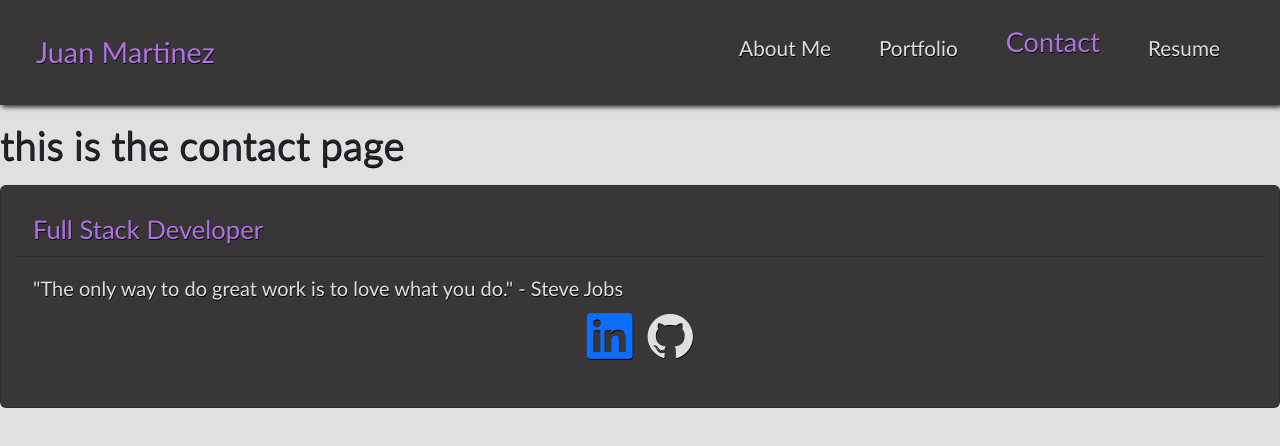
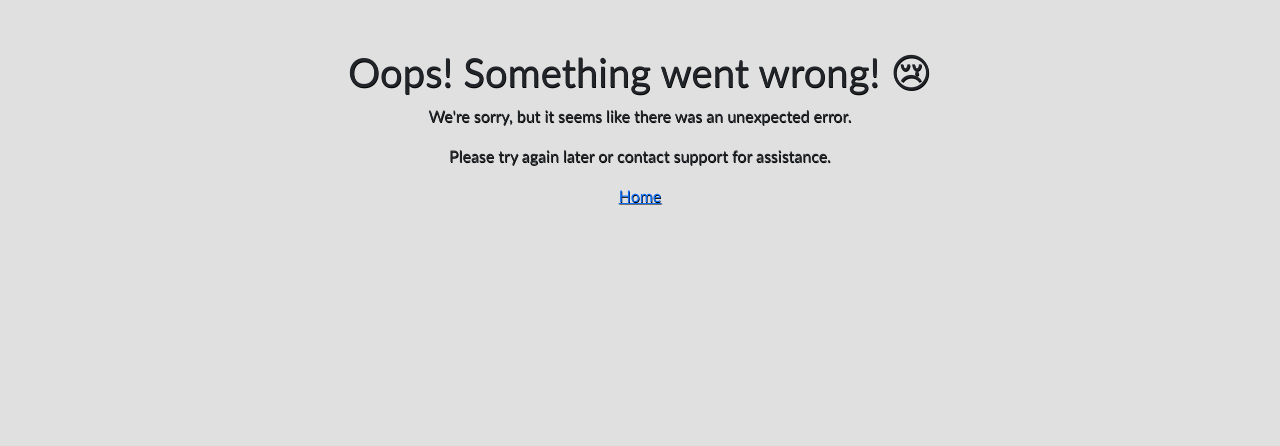
Before and after one commit to JuanMartinez503/React-portfolio, a React (Vite) app: page /contact in a window 1280 px wide. Shown: the top 446 px of the page. Built offline with nearby package versions, Linux system fonts and the light colour scheme.

Commit message:
finished the alpha

```diff
--- a/src/components/NavBar.jsx
+++ b/src/components/NavBar.jsx
@@ -40,11 +40,7 @@ export default function NavBar() {
                     Portfolio
                   </Link>
                 </li>
-                <li className="nav-item mx-3">
-                  <Link    className={
-                      currentURL === "/contact" ? "nav-link active" : "nav-link"
-                    } to="/contact">Contact</Link>
-                </li>
+
                 <li className="nav-item mx-3">
                   <Link  to="/resume"  className={
                       currentURL === "/resume" ? "nav-link active" : "nav-link"
--- a/src/main.jsx
+++ b/src/main.jsx
@@ -6,7 +6,6 @@ import './index.css'
 import 'bootstrap/dist/css/bootstrap.min.css'
 import 'bootstrap/dist/js/bootstrap.min.js'
 
-import Contact from './pages/Contact.jsx'
 import Home from './pages/Home.jsx'
 import ErrorPage from './pages/ErrorPage.jsx'
 import Portfolio from './pages/Portfolio.jsx'
@@ -30,10 +29,7 @@ const router = createBrowserRouter([
         path:'/resume',
         element: <Resume />
       },
-      {
-        path: '/contact',
-        element:<Contact />
-      },
+
       {
         path:'/portfolio',
         element: <Portfolio />
--- a/src/pages/Contact.jsx
+++ /dev/null
@@ -1,7 +0,0 @@
-export default function Contact(){
-    return(
-    <div>
-        <h1>this is the contact page</h1>
-    </div>
-    )
-}
--- a/src/pages/ErrorPage.jsx
+++ b/src/pages/ErrorPage.jsx
@@ -1,9 +1,11 @@
-import { Link } from "react-router-dom"
-export default function ErrorPage(){
-    return (
-        <div>
-            <h1>Oops there was an error!</h1>
-            <Linkink to="/">Home</Linkink>
-        </div>
-    )
+import { Link } from "react-router-dom";
+export default function ErrorPage() {
+  return (
+    <div className="text-center my-5">
+      <h1>Oops! Something went wrong! 😢</h1>
+      <p>We're sorry, but it seems like there was an unexpected error.</p>
+      <p>Please try again later or contact support for assistance.</p>
+      <Link to="/">Home</Link>
+    </div>
+  );
 }
--- a/src/pages/Resume.jsx
+++ b/src/pages/Resume.jsx
@@ -8,7 +8,7 @@ export default function Resume() {
     <div>
         <h2 className="m-1 p-3 text-center ">Click the link below to access my professional resume and learn more about my qualifications and experience.</h2>
       <div className="my-5 text-center" id="resume">
-        <a href="/">Download my Resume</a>
+        <a href="./src/resume/resume.pdf" download >Download my Resume</a>
       </div>
       <div id="resume-skills">
         <div className="m-1 fronted ">
```
Also changed, not shown: 1 other file (tests, documents, lock files or other folders).
